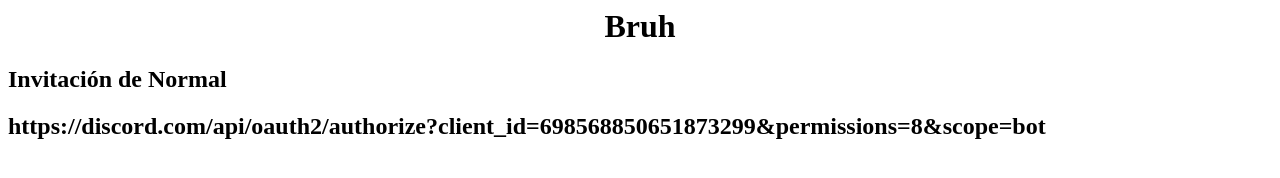
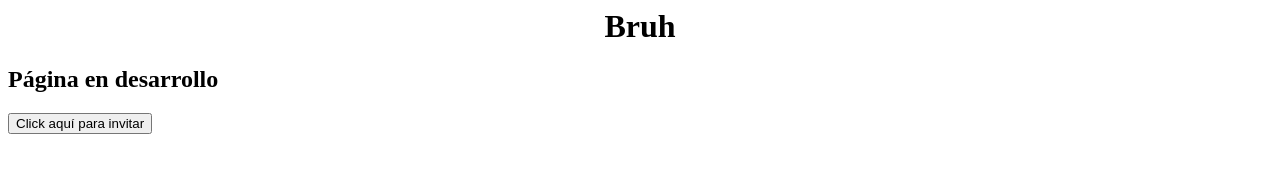
Before and after one commit to normal-project/Normal-Webpage, a plain HTML site: page index.html in a window 1280 px wide. Drawn offline with Linux system fonts and the light colour scheme.

Commit message:
hacer menos cutre la pagina cutre

```diff
--- a/index.html
+++ b/index.html
@@ -1,3 +1,3 @@
 <h1><center>Bruh</center><h1>
-<h2>Invitación de Normal</h2>
-<h2>https://discord.com/api/oauth2/authorize?client_id=698568850651873299&permissions=8&scope=bot</h2>
+  <h2>Página en desarrollo</h2>
+  <button href="https://discord.com/oauth2/authorize?client_id=698568850651873299&scope=bot&permissions=2146823423&internal_referrer=true">Click aquí para invitar</h2>
```
